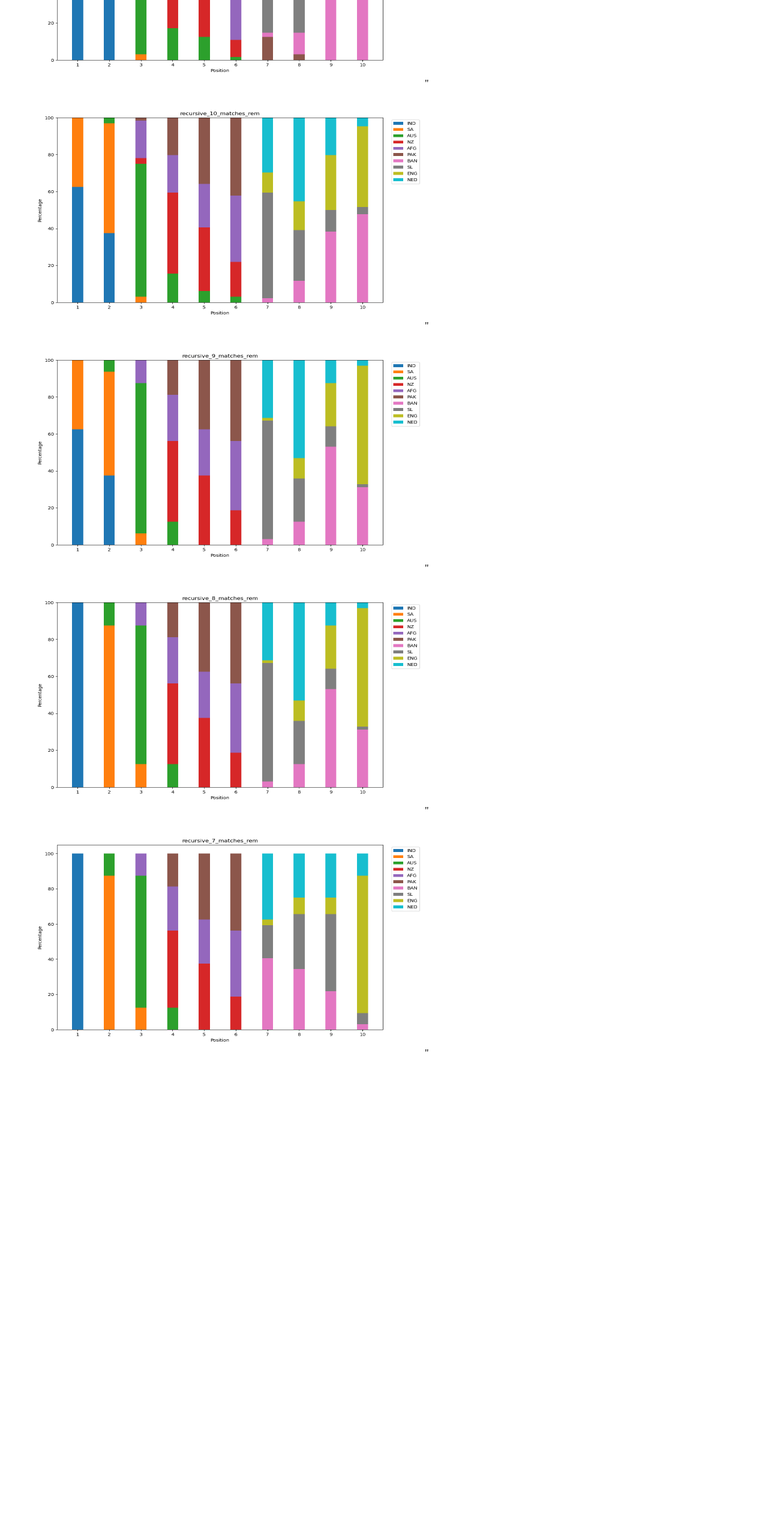
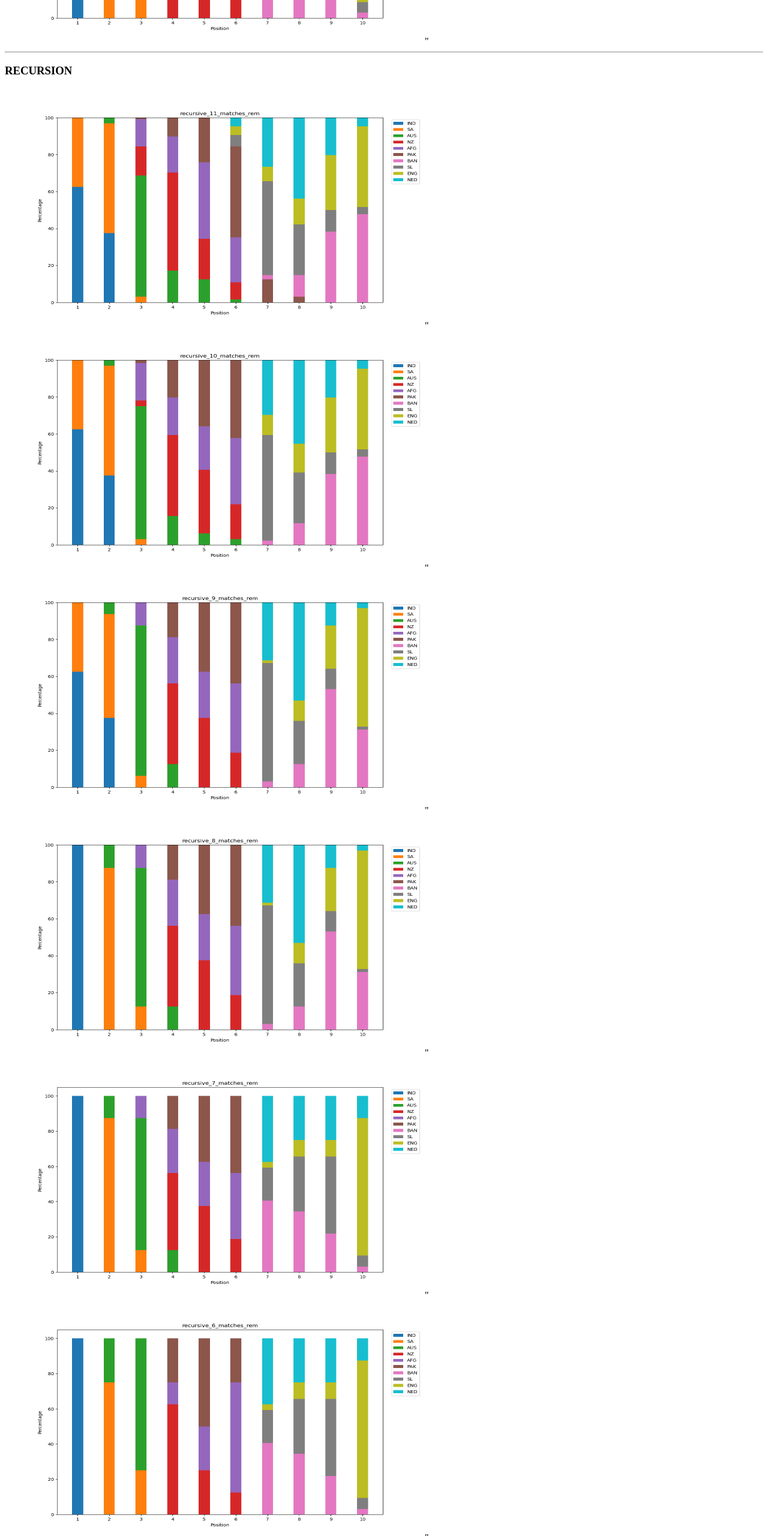
Before and after one commit to gauravc-14/Cricket_Posititon_Predictor, a plain HTML site: page index.html in a window 1280 px wide. Shown: the part 2487-5047 px from the top of the page at 60% size. Before the commit the page ends 4259 px from the top, so only its background shows below. Drawn offline with Linux system fonts and the light colour scheme.

Commit message:
rem_match_6

```diff
--- a/index.html
+++ b/index.html
@@ -14,6 +14,7 @@
     <a href="MONTE_CARLO/monte_carlo_9.txt"><img src="MONTE_CARLO/monte_carlo_9.png" alt="monte_carlo_9" width="700" height="400"></a>"
     <a href="MONTE_CARLO/monte_carlo_8.txt"><img src="MONTE_CARLO/monte_carlo_8.png" alt="monte_carlo_8" width="700" height="400"></a>"
     <a href="MONTE_CARLO/monte_carlo_7.txt"><img src="MONTE_CARLO/monte_carlo_7.png" alt="monte_carlo_7" width="700" height="400"></a>"
+    <a href="MONTE_CARLO/monte_carlo_6.txt"><img src="MONTE_CARLO/monte_carlo_6.png" alt="monte_carlo_6" width="700" height="400"></a>"
     <hr>
     <h3>RECURSION</h3>
     <a href="RECURSION/recursion_11.txt"><img src="RECURSION/recursion_11.png" alt="recursion_11" width="700" height="400"></a>"
@@ -21,5 +22,6 @@
     <a href="RECURSION/recursion_9.txt"><img src="RECURSION/recursion_9.png" alt="recursion_9" width="700" height="400"></a>"
     <a href="RECURSION/recursion_8.txt"><img src="RECURSION/recursion_8.png" alt="recursion_8" width="700" height="400"></a>"
     <a href="RECURSION/recursion_7.txt"><img src="RECURSION/recursion_7.png" alt="recursion_7" width="700" height="400"></a>"
+    <a href="RECURSION/recursion_6.txt"><img src="RECURSION/recursion_6.png" alt="recursion_6" width="700" height="400"></a>"
 </body>
 </html>
```
Also changed, not shown: MONTE_CARLO/monte_carlo_6.png (added), MONTE_CARLO/monte_carlo_6.txt (added), RECURSION/recursion_6.png (added), RECURSION/recursion_6.txt (added), 3 other files.
